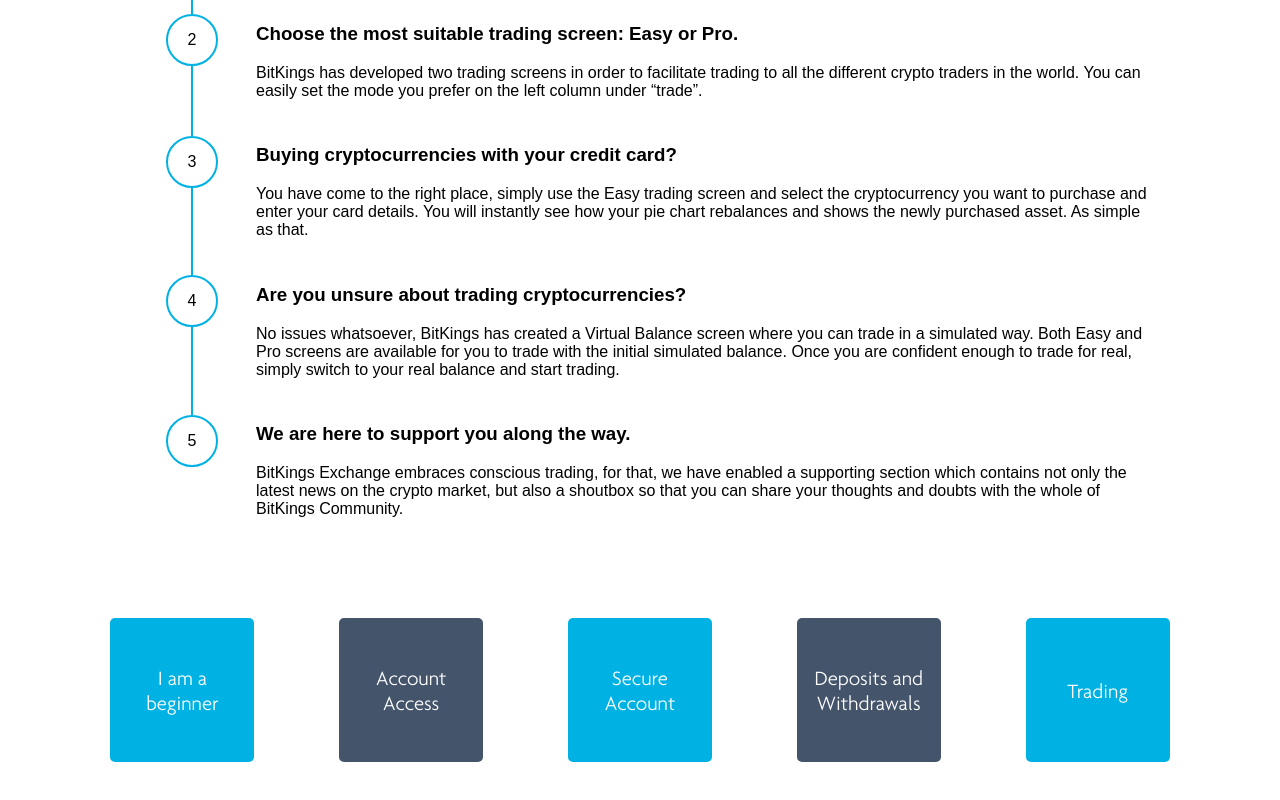
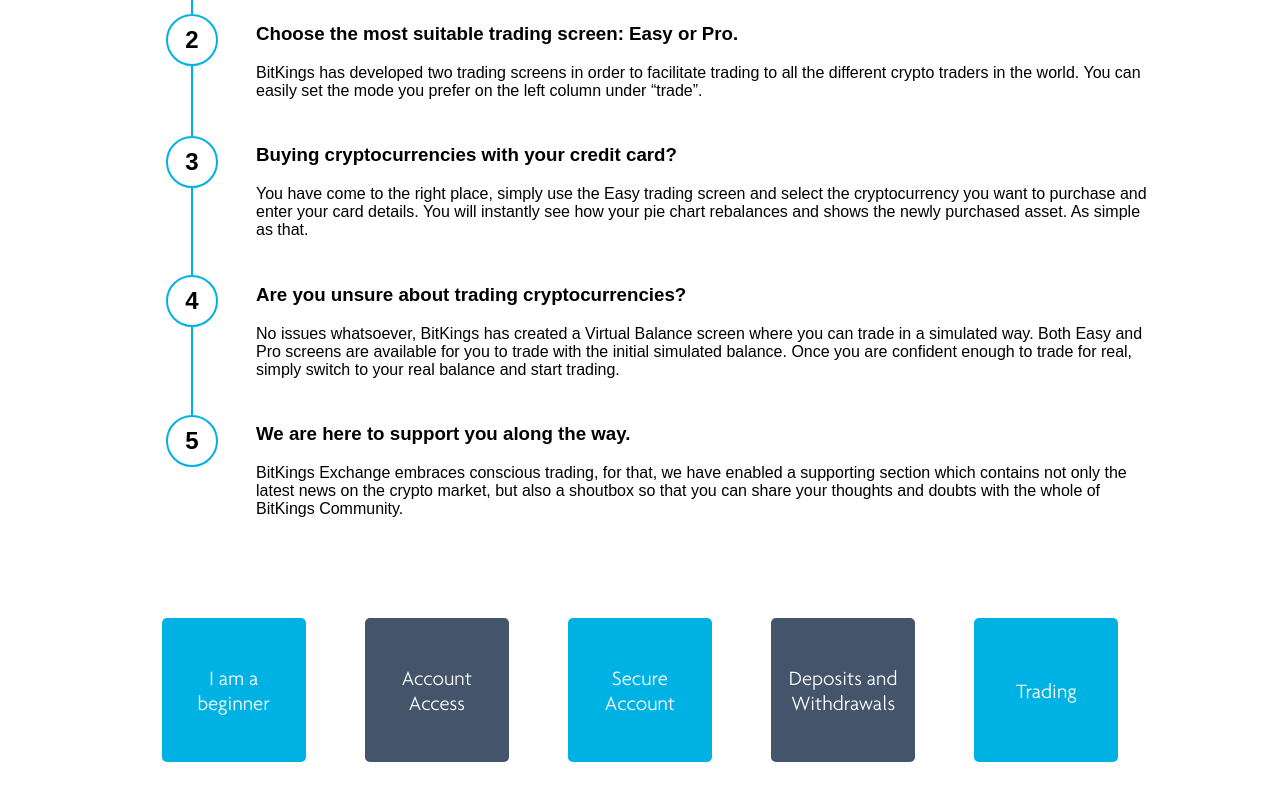
Before and after one commit to allynkalda/BitKings-App, a React (Create React App) app: page /faq in a window 1280 px wide. Shown: the part 258-1058 px from the top of the page. Built offline with nearby package versions, Linux system fonts and the light colour scheme.

Commit message:
changes from comments incorporated

```diff
--- a/src/components/Section1.js
+++ b/src/components/Section1.js
@@ -25,12 +25,14 @@
 position: relative;
 border: 2px solid #00b2e3;
 border-radius: 100%;
-width: 3em;
-line-height: 3em;
+width: 2em;
+line-height: 2em;
 text-align: center;
 background-color: #fff;
 z-index: 2;
 align-self: center;
+font-size: 1.5em;
+font-weight: bold;
 `;
 
 const Line = styled.div`
--- a/src/components/Section2.js
+++ b/src/components/Section2.js
@@ -10,7 +10,7 @@
         flex-direction: row;
         justify-content: space-around;
         align-items: center;
-        padding: 0px 3em 0px 3em;
+        padding: 0px 7em 0px 7em;
     `;
 
 const Box = styled.div`
```
